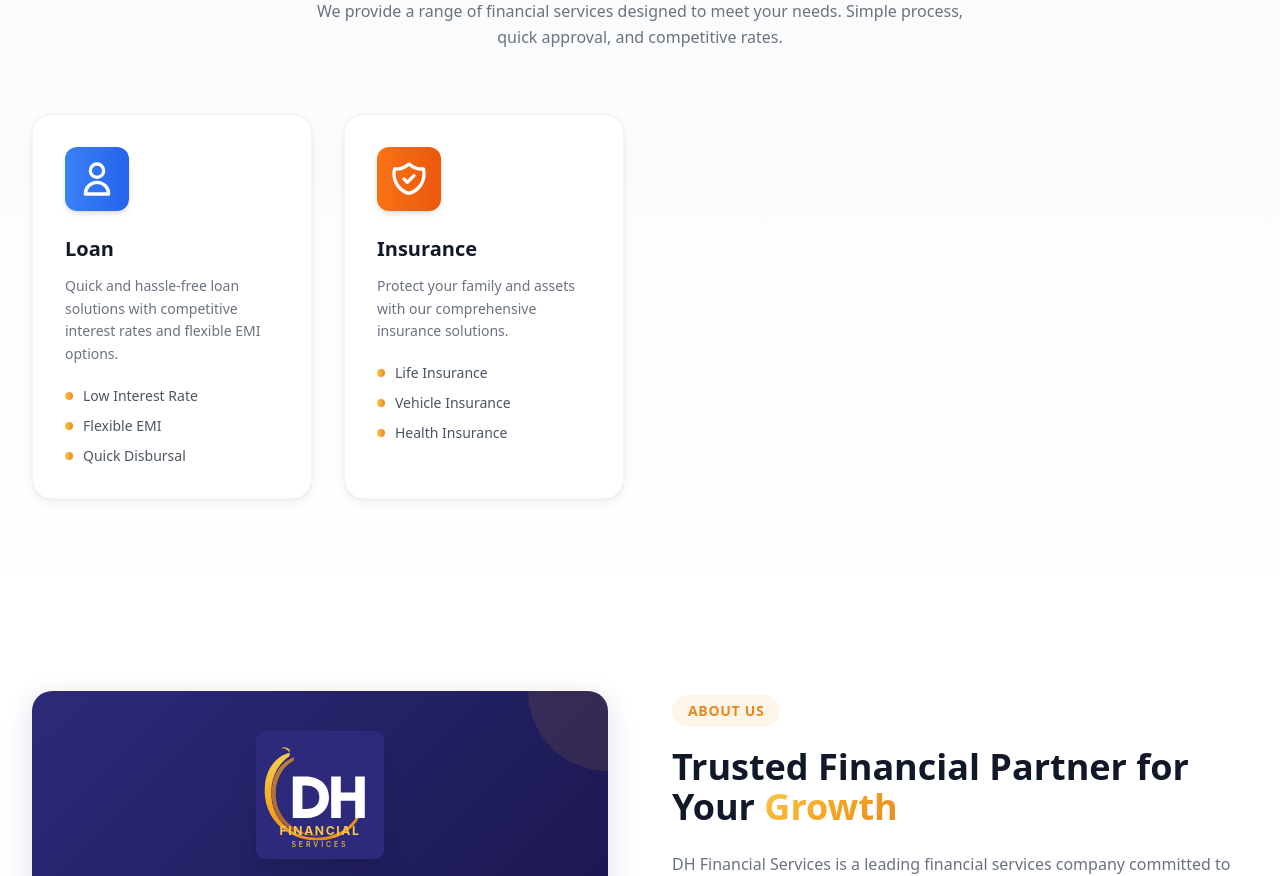
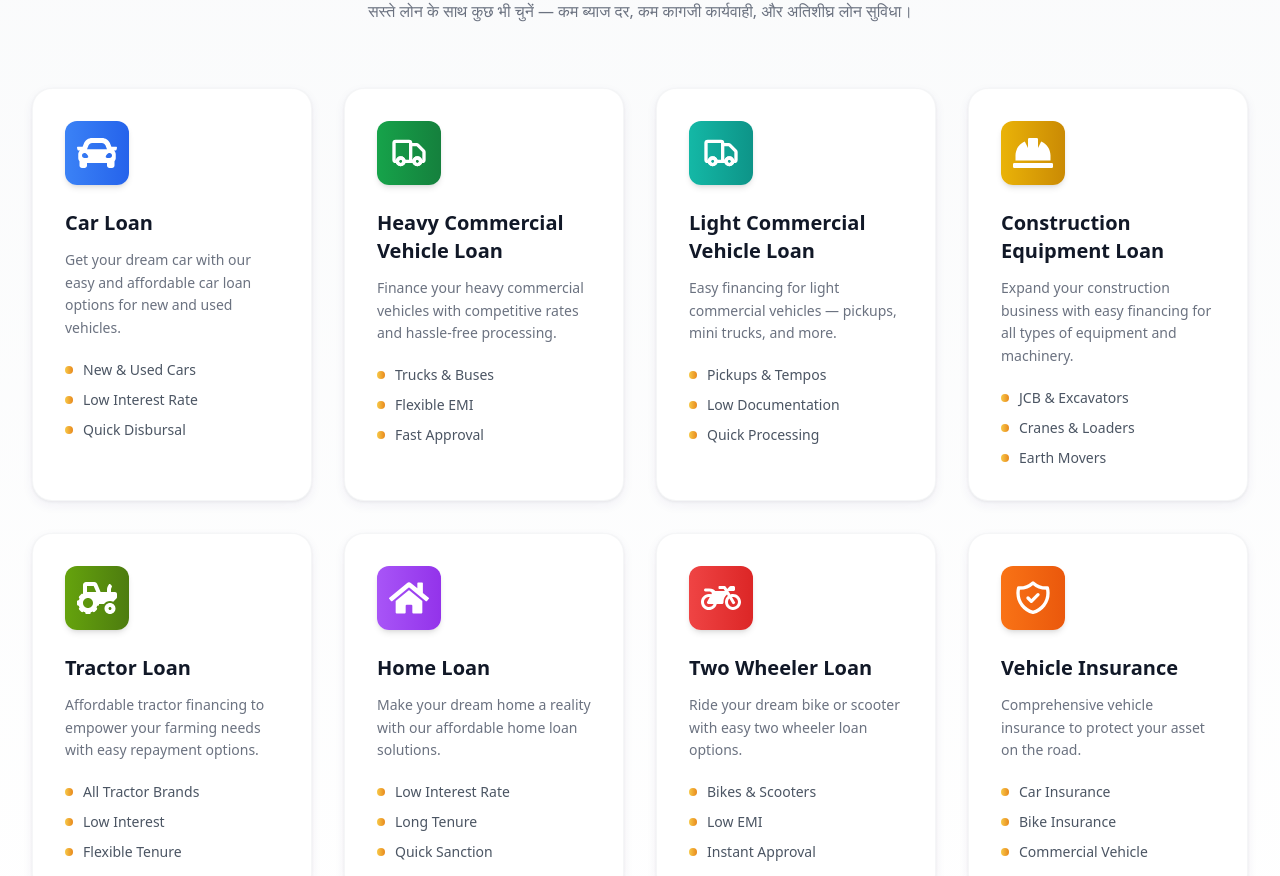
Before and after one commit to sumitgroupsindia-creator/dh-frontend, a Next.js app: page / in a window 1280 px wide. Shown: the part 1048-1924 px from the top of the page. Built offline with nearby package versions, Linux system fonts and the light colour scheme.

Commit message:
feat: Update services component with new loan options and descriptions, add banner image

```diff
--- a/next.config.js
+++ b/next.config.js
@@ -1,7 +1,12 @@
 /** @type {import('next').NextConfig} */
 const nextConfig = {
   images: {
-    domains: ['localhost'],
+    remotePatterns: [
+      {
+        protocol: 'http',
+        hostname: 'localhost',
+      },
+    ],
   },
 };
 
--- a/src/components/landing/Services.tsx
+++ b/src/components/landing/Services.tsx
@@ -1,18 +1,69 @@
-import { HiOutlineUser, HiOutlineShieldCheck } from 'react-icons/hi';
+import { HiOutlineTruck, HiOutlineShieldCheck } from 'react-icons/hi';
+import { FaCar, FaHardHat, FaMotorcycle, FaTractor, FaHome } from 'react-icons/fa';
 
 const services = [
   {
-    icon: <HiOutlineUser className="w-10 h-10" />,
-    title: 'Loan',
-    description: 'Quick and hassle-free loan solutions with competitive interest rates and flexible EMI options.',
-    features: ['Low Interest Rate', 'Flexible EMI', 'Quick Disbursal'],
+    icon: <FaCar className="w-10 h-10" />,
+    title: 'Car Loan',
+    description:
+      'Get your dream car with our easy and affordable car loan options for new and used vehicles.',
+    features: ['New & Used Cars', 'Low Interest Rate', 'Quick Disbursal'],
     color: 'from-blue-500 to-blue-600',
   },
   {
+    icon: <HiOutlineTruck className="w-10 h-10" />,
+    title: 'Heavy Commercial Vehicle Loan',
+    description:
+      'Finance your heavy commercial vehicles with competitive rates and hassle-free processing.',
+    features: ['Trucks & Buses', 'Flexible EMI', 'Fast Approval'],
+    color: 'from-green-600 to-green-700',
+  },
+  {
+    icon: <HiOutlineTruck className="w-10 h-10" />,
+    title: 'Light Commercial Vehicle Loan',
+    description:
+      'Easy financing for light commercial vehicles — pickups, mini trucks, and more.',
+    features: ['Pickups & Tempos', 'Low Documentation', 'Quick Processing'],
+    color: 'from-teal-500 to-teal-600',
+  },
+  {
+    icon: <FaHardHat className="w-10 h-10" />,
+    title: 'Construction Equipment Loan',
+    description:
+      'Expand your construction business with easy financing for all types of equipment and machinery.',
+    features: ['JCB & Excavators', 'Cranes & Loaders', 'Earth Movers'],
+    color: 'from-yellow-500 to-yellow-600',
+  },
+  {
+    icon: <FaTractor className="w-10 h-10" />,
+    title: 'Tractor Loan',
+    description:
+      'Affordable tractor financing to empower your farming needs with easy repayment options.',
+    features: ['All Tractor Brands', 'Low Interest', 'Flexible Tenure'],
+    color: 'from-lime-600 to-lime-700',
+  },
+  {
+    icon: <FaHome className="w-10 h-10" />,
+    title: 'Home Loan',
+    description:
+      'Make your dream home a reality with our affordable home loan solutions.',
+    features: ['Low Interest Rate', 'Long Tenure', 'Quick Sanction'],
+    color: 'from-purple-500 to-purple-600',
+  },
+  {
+    icon: <FaMotorcycle className="w-10 h-10" />,
+    title: 'Two Wheeler Loan',
+    description:
+      'Ride your dream bike or scooter with easy two wheeler loan options.',
+    features: ['Bikes & Scooters', 'Low EMI', 'Instant Approval'],
+    color: 'from-red-500 to-red-600',
+  },
+  {
     icon: <HiOutlineShieldCheck className="w-10 h-10" />,
-    title: 'Insurance',
-    description: 'Protect your family and assets with our comprehensive insurance solutions.',
-    features: ['Life Insurance', 'Vehicle Insurance', 'Health Insurance'],
+    title: 'Vehicle Insurance',
+    description:
+      'Comprehensive vehicle insurance to protect your asset on the road.',
+    features: ['Car Insurance', 'Bike Insurance', 'Commercial Vehicle'],
     color: 'from-orange-500 to-orange-600',
   },
 ];
@@ -30,13 +81,11 @@ export default function Services() {
             Our Financial Services
           </h2>
           <p className="text-gray-500 max-w-2xl mx-auto leading-relaxed">
-            We provide a range of financial services designed to meet your needs.
-            Simple process, quick approval, and competitive rates.
+            सस्ते लोन के साथ कुछ भी चुनें — कम ब्याज दर, कम कागजी कार्यवाही, और अतिशीघ्र लोन सुविधा।
           </p>
         </div>
 
-        {/* Service Cards */}
-        <div className="grid md:grid-cols-2 lg:grid-cols-4 gap-8">
+        {/* Service Cards */}        <div className="grid md:grid-cols-2 lg:grid-cols-4 gap-8">
           {services.map((service) => (
             <div
               key={service.title}
```
Also changed, not shown: public/banner.jpeg (added).
